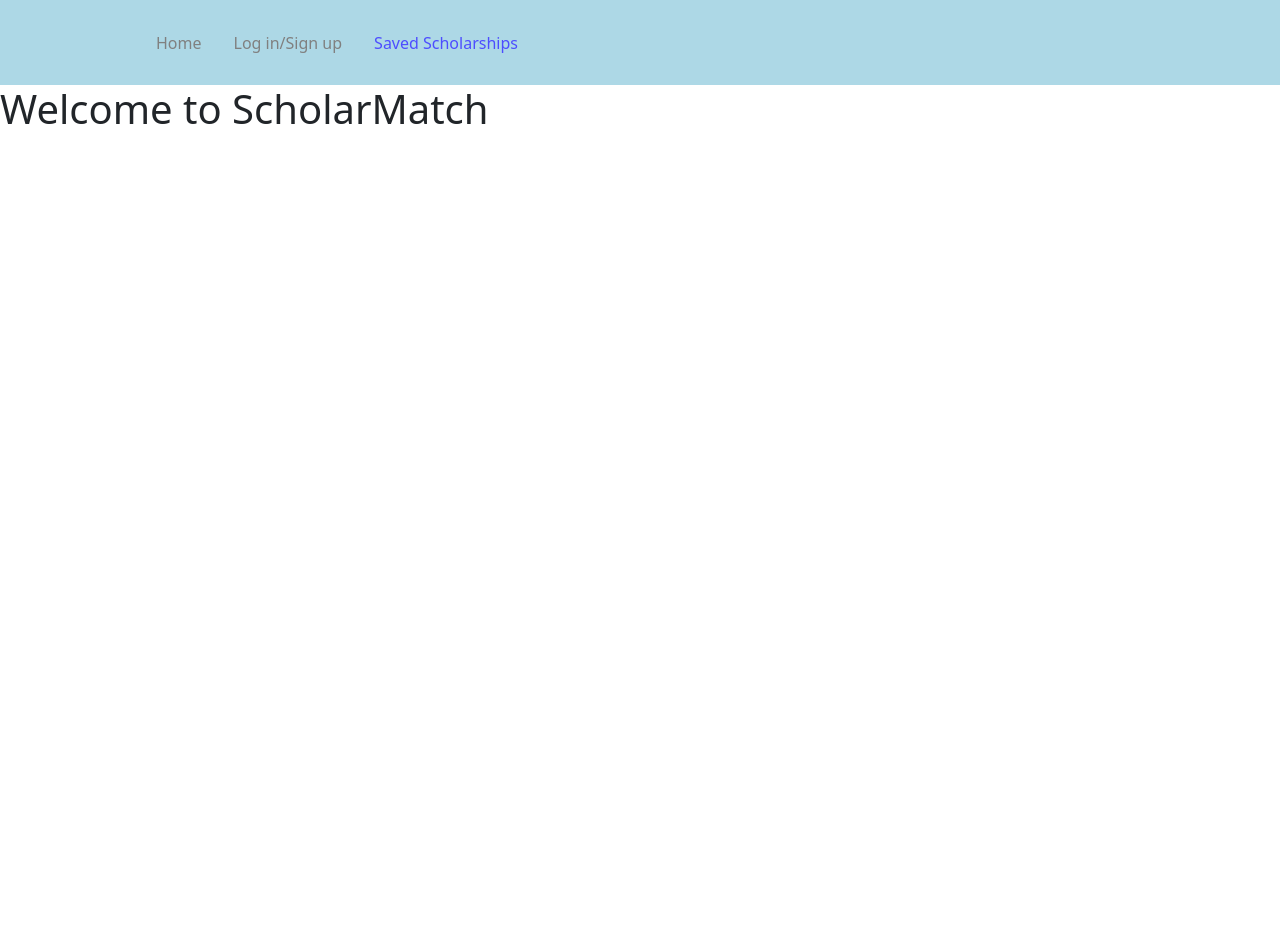
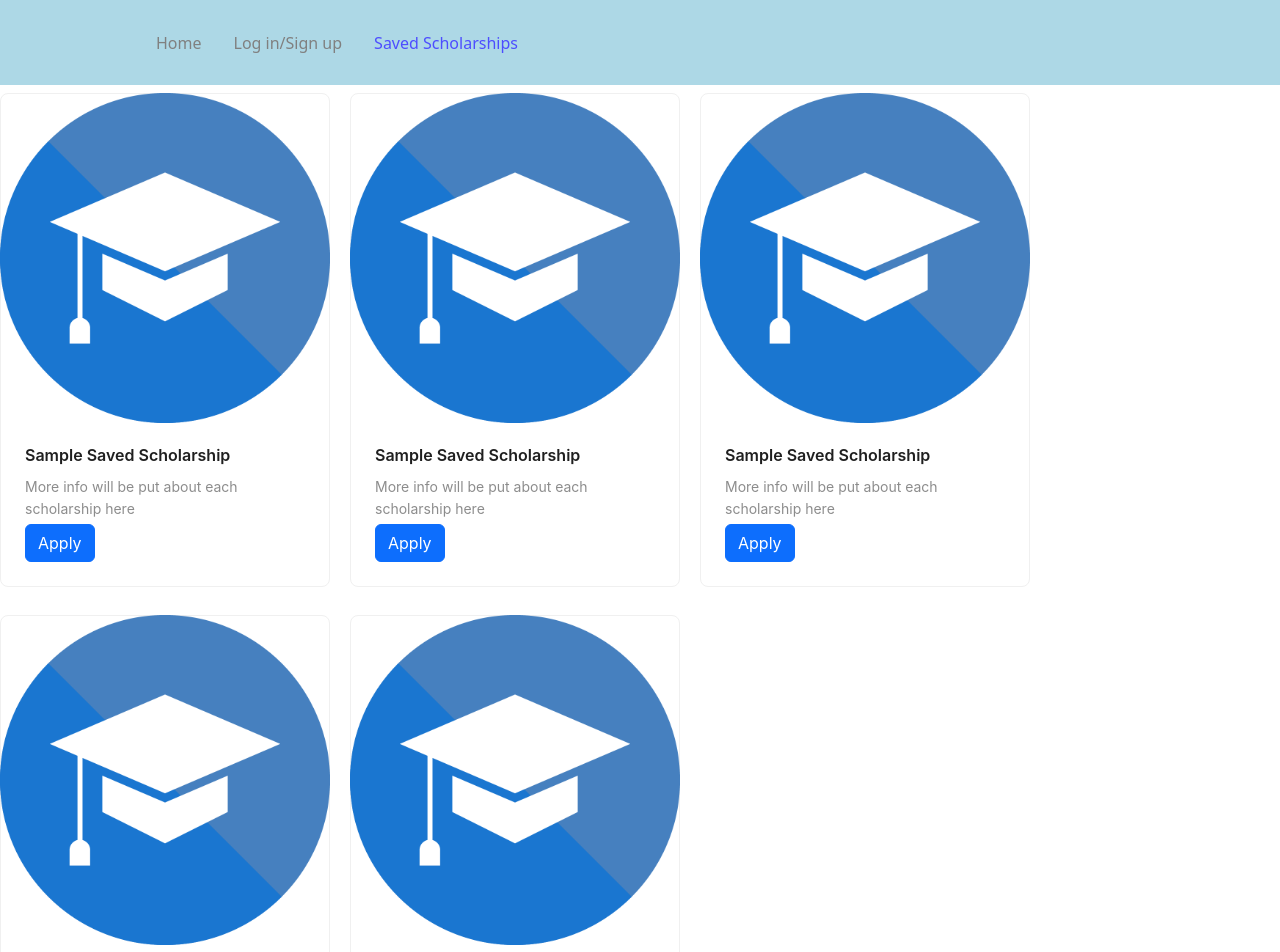
Before and after one commit to teric622/copy_CISC467-ScholarMatch, a React (Create React App) app in the folder scholar-match/: page /savedscholarships in a window 1280 px wide. Shown: the top 952 px of the page. Before the commit the page ends 800 px from the top, so only its background shows below. Built offline with nearby package versions, Linux system fonts and the light colour scheme; the HTML template or start-up script is replaced by a standard one.

Commit message:
saved scholarships page now has simple UI

```diff
--- a/scholar-match/package.json
+++ b/scholar-match/package.json
@@ -6,6 +6,7 @@
     "@testing-library/jest-dom": "^5.16.5",
     "@testing-library/react": "^13.4.0",
     "@testing-library/user-event": "^13.5.0",
+    "antd": "^5.4.2",
     "bootstrap": "^5.2.3",
     "firebase": "^9.19.1",
     "mdbreact": "^5.2.0",
--- /dev/null
+++ b/scholar-match/src/components/GridCard.js
@@ -0,0 +1,21 @@
+import { Card, Col } from 'antd'
+import React from 'react'
+import 'bootstrap/dist/css/bootstrap.min.css'
+import scholarshipLogo from '../images/gradcap.png'
+
+const { Meta } = Card;
+
+const GridCard = () => {
+    return (
+        <div class="mt-2">
+            <Col>
+                <Card hoverable style={{ width: 330 }} cover={<img src={scholarshipLogo} alt="pic of grad cap"></img>}>
+                    <Meta title="Sample Saved Scholarship" description="More info will be put about each scholarship here" />
+                        <a class="btn btn-primary mt-2" href="#" role="button">Apply</a>
+                </Card>
+            </Col>
+        </div>
+    );
+};
+
+export default GridCard;
--- a/scholar-match/src/pages/savedscholarships.js
+++ b/scholar-match/src/pages/savedscholarships.js
@@ -1,9 +1,18 @@
 import React from 'react';
+import { useState } from "react";
+import { Row } from "antd";
+import GridCard from "../components/GridCard"
 
 const SavedScholarships = () => {
   return (
     <div>
-      <h1>Welcome to ScholarMatch</h1>
+      <Row gutter={[20,20]}>
+        <GridCard/>
+        <GridCard/>
+        <GridCard/>
+        <GridCard/>
+        <GridCard/>
+      </Row>
     </div>
   );
 };
```
Also changed, not shown: scholar-match/src/images/gradcap.png (added), 1 other file (tests, documents, lock files or other folders).
